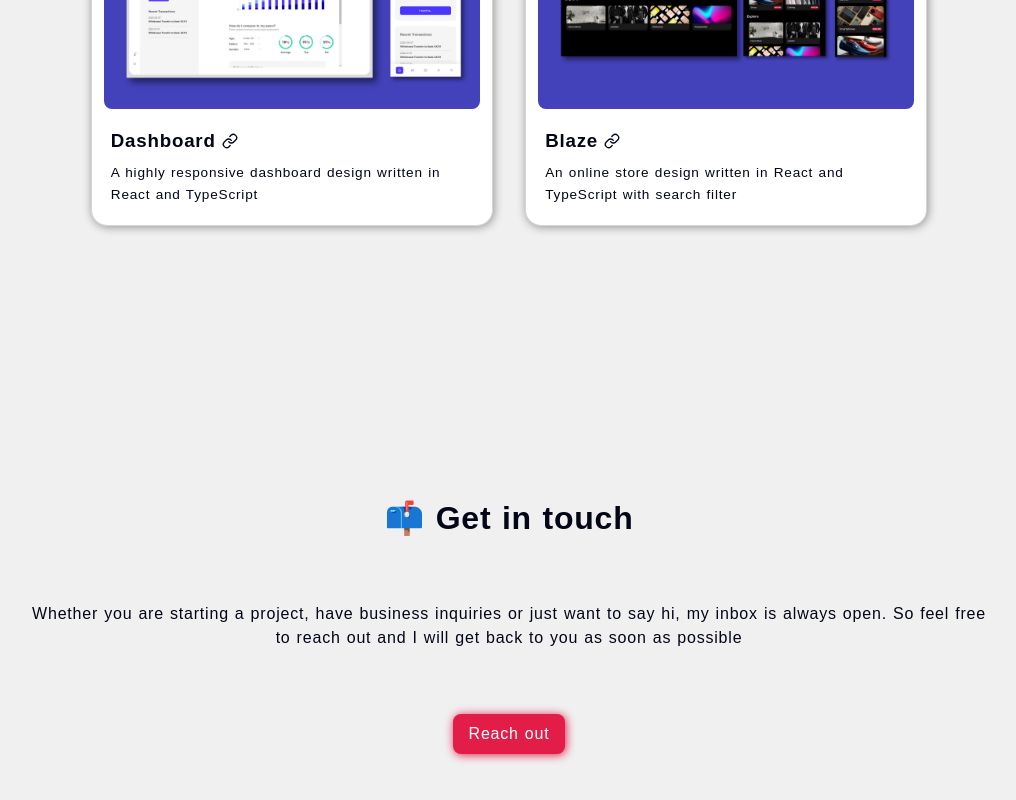
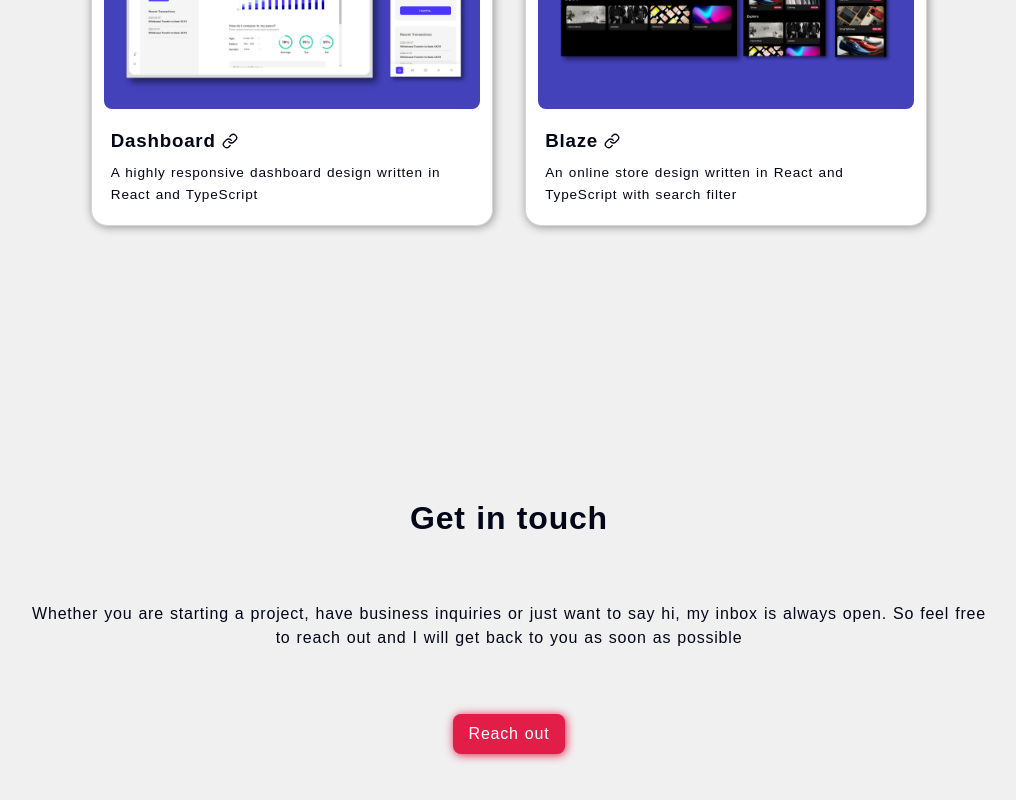
Before and after one commit to Gblnn/portfolio, a React (Vite) app: page / in a window 1280 px wide. Shown: the part 1498-2298 px from the top of the page, without its empty margins (131-1147 px from the left). Built offline with nearby package versions, Linux system fonts and the light colour scheme; a web font is replaced by a local one.

Commit message:
Update home.tsx

```diff
--- a/src/pages/home.tsx
+++ b/src/pages/home.tsx
@@ -61,7 +61,7 @@
                 </div>
                 <div className="page">
                     <div style={{display:"flex", flexFlow:"column", justifyContent:"center", alignItems:"center", gap:"4rem"}}>
-                    <h1>📫 Get in touch</h1>
+                    <h1>Get in touch</h1>
                     <p style={{width:"75%", textAlign:"center"}}>Whether you are starting a project, have business inquiries or just want to say hi, my inbox is always open. So feel free to reach out and I will get back to you as soon as possible</p>
                     <button className="red btn">Reach out</button>
                     </div>
```
